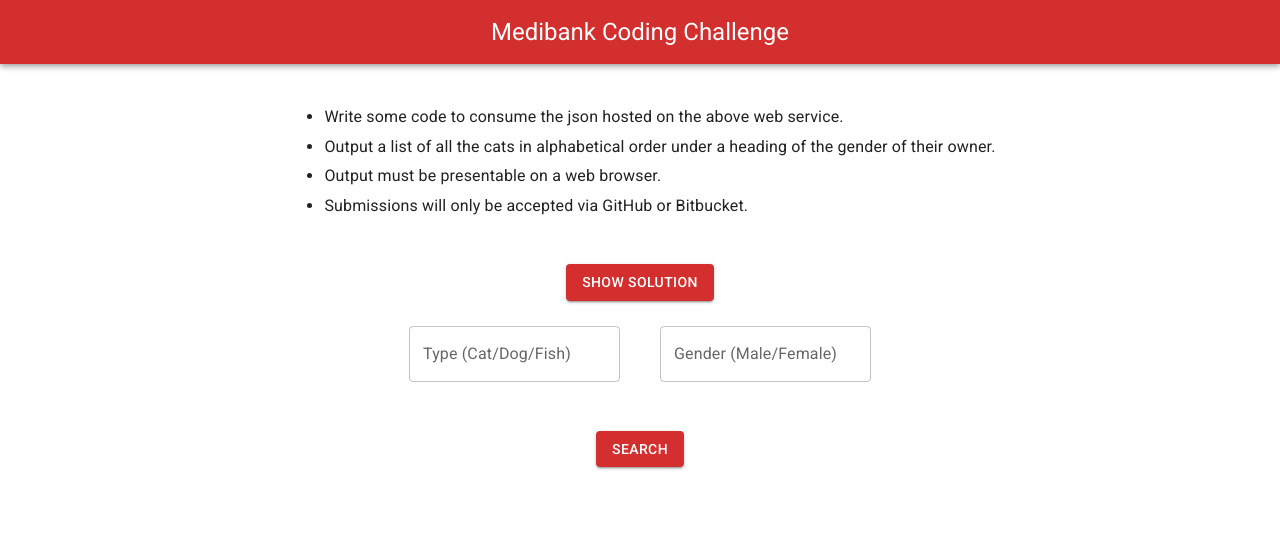
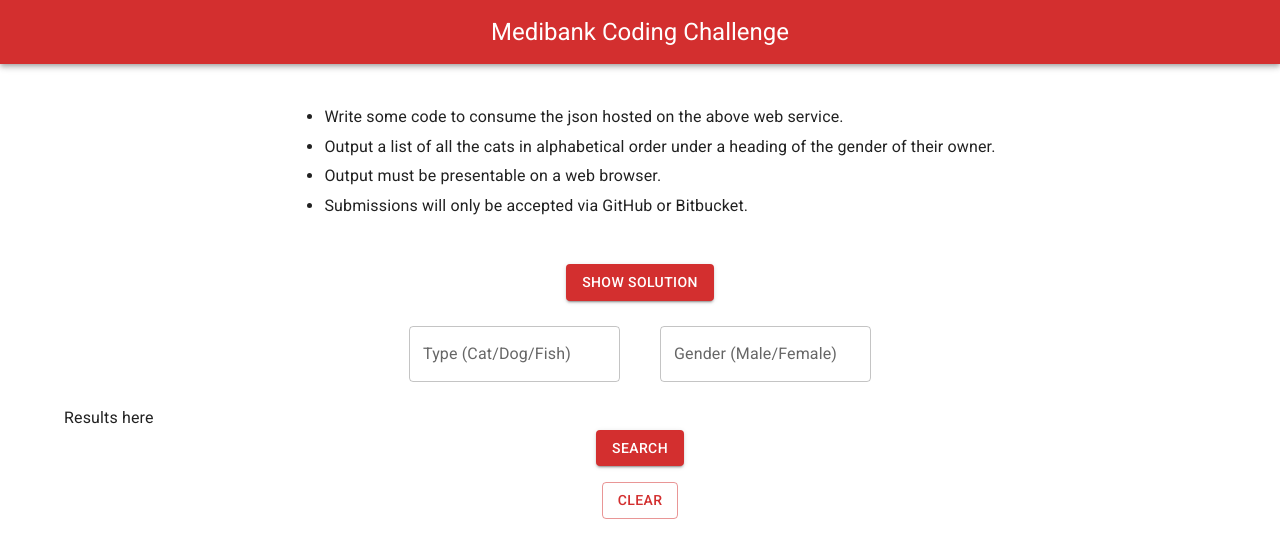
Before and after one commit to 5ecured/knabidem, a React (Create React App) app: page / in a window 1280 px wide. Shown: the top 558 px of the page. Built offline with nearby package versions, Linux system fonts and the light colour scheme; no server answers.

Commit message:
logic for extra functionality almost done

```diff
--- a/src/App.js
+++ b/src/App.js
@@ -3,7 +3,7 @@
 import DisplayContent from './components/DisplayContent/DisplayContent'
 import { AppBar, Toolbar, Typography, Container, Grid, Button, TextField, CssBaseline } from '@mui/material';
 import { useStyles } from './styles/styles';
-import { delay } from './utils/utils';
+import { delay, outputPets } from './utils/utils';
 
 const App = () => {
   const [showSolution, setShowSolution] = useState(false)
@@ -13,6 +13,8 @@
   const [userInputGender, setUserInputGender] = useState('')
   const [showPetError, setShowPetError] = useState(false)
   const [showGenderError, setShowGenderError] = useState(false)
+  const [showResults, setShowResults] = useState(false)
+  const [resultsArray, setResultsArray] = useState([])
 
   const classes = useStyles()
 
@@ -39,12 +41,14 @@
   }
 
 
-  //For validation
-  let petArray = ['dog', 'cat', 'fish']
-  let genderArray = ['male', 'female']
 
   const handleSubmit = async e => {
     e.preventDefault()
+
+
+    //For validation
+    const petArray = ['dog', 'cat', 'fish']
+    const genderArray = ['male', 'female']
 
     if (!petArray.includes(userInputPet.toLowerCase())) {
       triggerPetError()
@@ -54,8 +58,9 @@
       triggerGenderError()
     }
 
-
-
+    setShowResults(true)
+    const result = outputPets(fetchedData, userInputPet, userInputGender)
+    setResultsArray(result)
   }
 
 
@@ -111,10 +116,11 @@
           showSolution={showSolution}
           fetchedData={fetchedData}
           filteredData={filteredData}
+          resultsArray={resultsArray}
         />
 
         {showSolution && (
-          //Had to add 1 inline style because flexDirection does not work in styles.js.
+          //Had to add an inline style because flexDirection does not work in styles.js.
           <Grid container className={`${classes.filter} ${classes.mBot2}`} style={{ flexDirection: 'column' }} spacing={2}>
             <Grid item>
               <TextField
@@ -139,7 +145,11 @@
                 label="Type (Cat/Dog/Fish)"
                 variant="outlined"
                 color='error'
-                onChange={e => setUserInputPet(e.target.value)}
+                onChange={e => {
+                  let val = e.target.value
+                  let capitalized = val[0].toUpperCase() + val.slice(1)
+                  setUserInputPet(capitalized)
+                }}
                 value={userInputPet}
               />
               {
@@ -154,7 +164,11 @@
                 label="Gender (Male/Female)"
                 variant="outlined"
                 color='error'
-                onChange={e => setUserInputGender(e.target.value)}
+                onChange={e => {
+                  let val = e.target.value
+                  let capitalized = val[0].toUpperCase() + val.slice(1)
+                  setUserInputGender(capitalized)
+                }}
                 value={userInputGender}
               />
               {
@@ -166,10 +180,26 @@
             </Grid>
           </Grid>
 
-          <Grid container className={`${classes.center} ${classes.mTop}`}>
+          <Grid container>
+              <Grid item>
+                <Typography>
+                  Results here
+                </Typography>
+              </Grid>
+          </Grid>
+
+          <Grid container className={`${classes.filter} ${classes.mBot2}`} style={{ flexDirection: 'column' }} spacing={2}>
             <Grid item>
               <Button variant='contained' color='error' type='submit'>
                 Search
+              </Button>
+            </Grid>
+            <Grid item>
+              <Button variant='outlined' color='error' onClick={e => {
+                setUserInputPet('')
+                setUserInputGender('')
+              }}>
+                Clear
               </Button>
             </Grid>
           </Grid>
--- a/src/components/DisplayContent/DisplayContent.js
+++ b/src/components/DisplayContent/DisplayContent.js
@@ -5,7 +5,8 @@
 import { populateCatsBasedOnGender, createAndSortCats, filterCats } from '../../utils/utils';
 import { useStyles } from '../../styles/styles';
 
-const DisplayContent = ({ fetchedData, filteredData, showSolution }) => {
+const DisplayContent = ({ fetchedData, filteredData, showSolution, resultsArray }) => {
+    console.log(resultsArray);
     const classes = useStyles()
 
     //catsObjWithMaleOwner and catsObjWithFemaleOwner are now populated: [ {cat object}, {cat object}, {cat object} ]
--- a/src/utils/utils.js
+++ b/src/utils/utils.js
@@ -52,3 +52,16 @@
         setTimeout(resolve, milliseconds)
     })
 }
+
+export const outputPets = (arr, type, gender) => {
+    let temp = []
+
+    const genderArray = arr.filter(el => el.gender === gender)
+
+    genderArray.forEach(el => {
+        el.pets.forEach(el => {
+            if (el.type === type) temp.push(el.name)
+        })
+    })
+    return temp.sort()
+}
```
